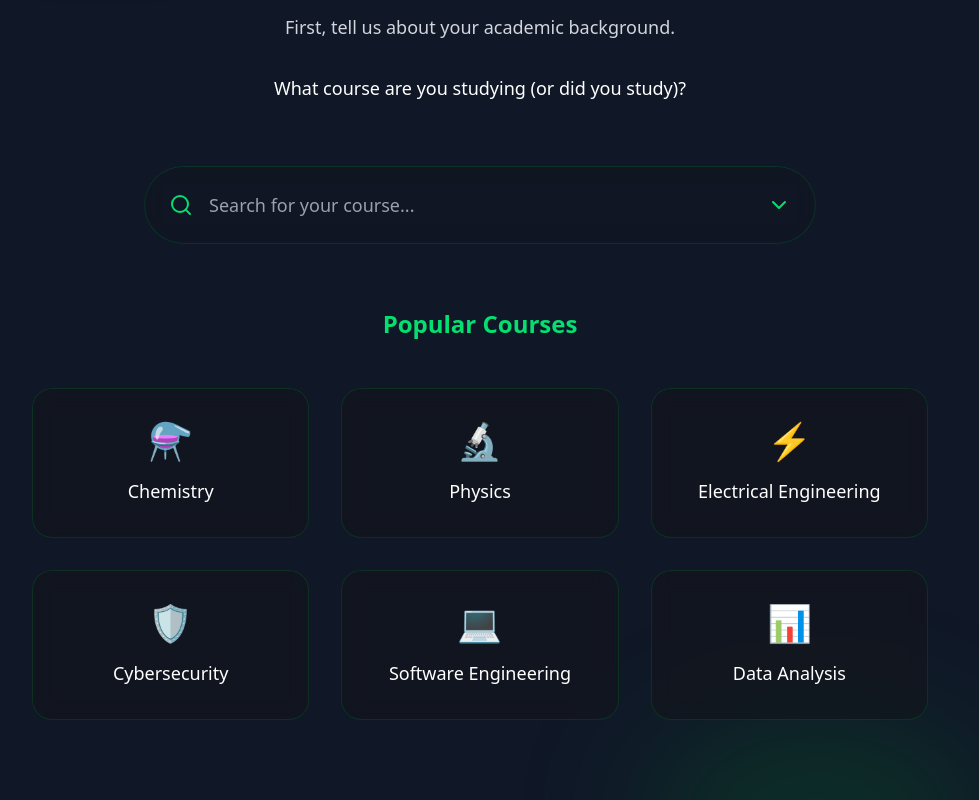
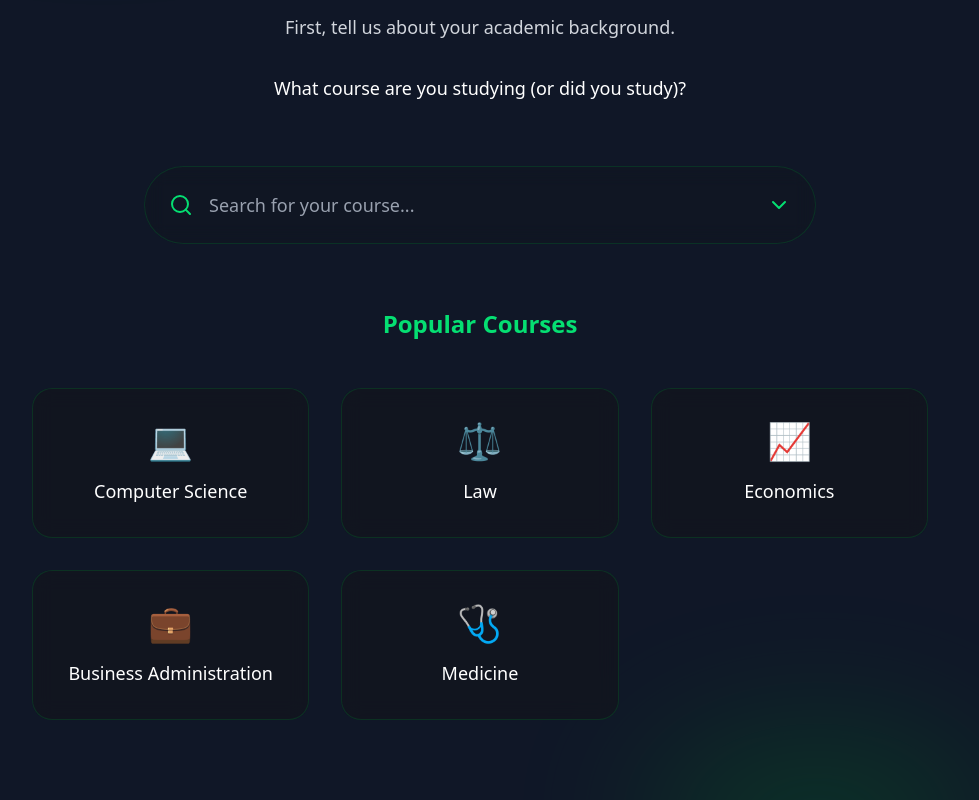
Before and after one commit to codewithgaji/PathWise-AI, a React (Vite) app in the folder PathWise-frontend/: page /course-selection in a window 1280 px wide. Shown: the part 251-1051 px from the top of the page, without its empty margins (160-1139 px from the left). Built offline with nearby package versions, Linux system fonts and the light colour scheme.

Commit message:
Update Courselection.jsx
added selection

```diff
--- a/PathWise-frontend/src/components/Courselection.jsx
+++ b/PathWise-frontend/src/components/Courselection.jsx
@@ -211,12 +211,11 @@ export const Courselection = () => {
           <h4 className="text-center text-green-400 text-2xl font-semibold mb-12">Popular Courses</h4>
           <div className="grid grid-cols-3 gap-8 max-w-4xl mx-auto">
             {[
-              { name: "Chemistry", icon: "⚗️" },
-              { name: "Physics", icon: "🔬" },
-              { name: "Electrical Engineering", icon: "⚡" },
-              { name: "Cybersecurity", icon: "🛡️" },
-              { name: "Software Engineering", icon: "💻" },
-              { name: "Data Analysis", icon: "📊" }
+              { name: "Computer Science", icon: "💻" },
+              { name: "Law", icon: "⚖️" },
+              { name: "Economics", icon: "📈" },
+              { name: "Business Administration", icon: "💼" },
+              { name: "Medicine", icon: "🩺" }
             ].map((course, index) => (
               <button
                 key={index}
```
